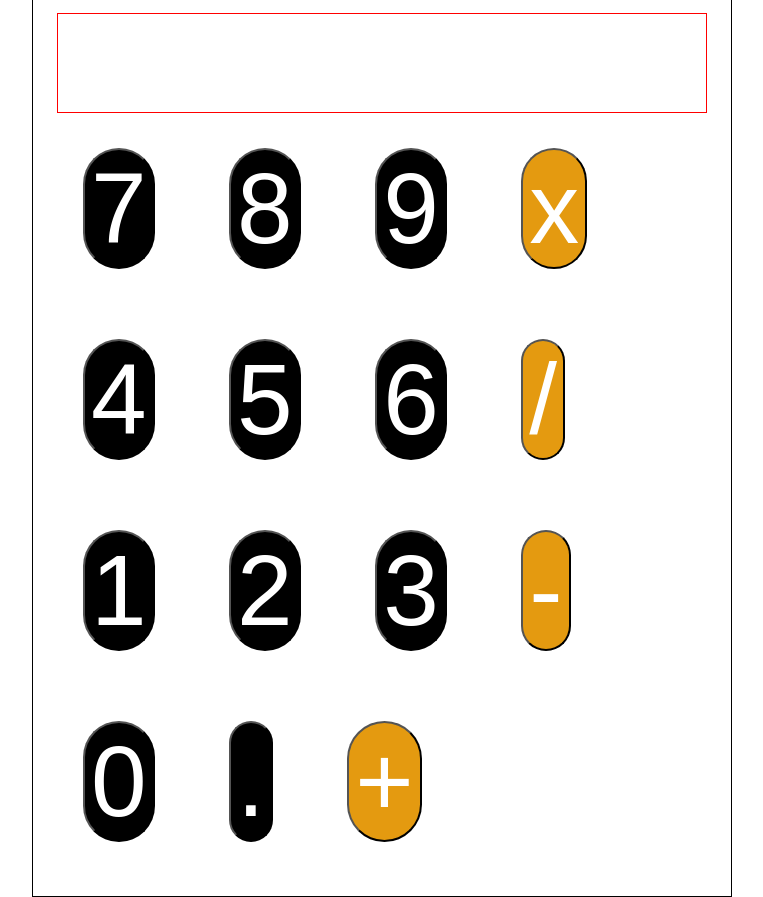
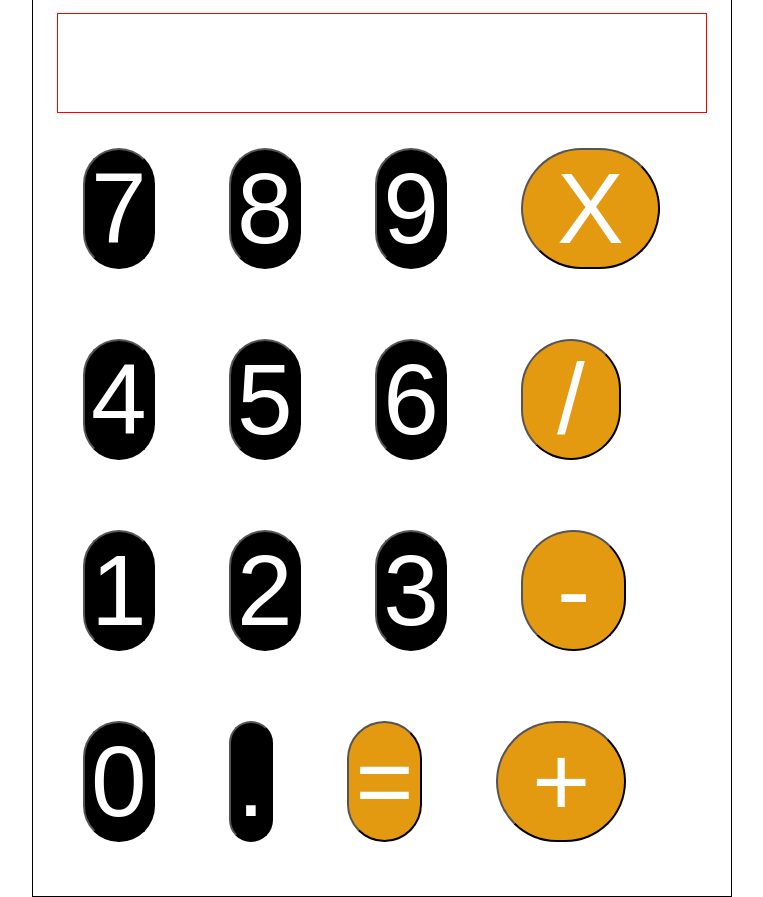
Before and after one commit to brandon-parkerson/calculator, a plain HTML site: page index.html in a window 1280 px wide. Shown: the part 40-937 px from the top of the page, without its empty margins (258-1021 px from the left). Drawn offline with Linux system fonts and the light colour scheme.

Commit message:
Change buttons to be inputs. Display the numbers and operators in the display window.

```diff
--- a/index.html
+++ b/index.html
@@ -9,27 +9,28 @@
 <body>
     <h1>Calculator</h1>
     <div class="calculator">
-        <div class="display"></div>
+        <div id="display"></div>
         <div class="buttons">
-            <button class="seven">7</button>
-            <button class="eight">8</button>
-            <button class="nine">9</button>
-            <button class="times operator" >x</button>
+            <input type="button" class="seven" onclick="moveToDisplay(this)" value="7"></input>
+            <input type="button" class="eight" onclick="moveToDisplay(this)" value="8"></input>
+            <input type="button" class="nine" onclick="moveToDisplay(this)" value="9"></input>
+            <input type="button" class="times operator" onclick="moveToDisplay(this)" value=" X "></input>
 
 
-            <button class="four">4</button>
-            <button class="five">5</button>
-            <button class="six">6</button>
-            <button class="divide operator">/</button>
+            <input type="button" class="four" onclick="moveToDisplay(this)" value="4"></input>
+            <input type="button" class="five" onclick="moveToDisplay(this)" value="5"></input>
+            <input type="button" class="six" onclick="moveToDisplay(this)" value="6"></input>
+            <input type="button" class="divide operator" onclick="moveToDisplay(this)" value=" / "></input>
 
-            <button class="one">1</button>
-            <button class="two">2</button>
-            <button class="three">3</button>
-            <button class="minus operator">-</button>
+            <input type="button" class="one" onclick="moveToDisplay(this)" value="1"></input>
+            <input type="button" class="two" onclick="moveToDisplay(this)" value="2"></input>
+            <input type="button" class="three" onclick="moveToDisplay(this)" value="3"></input>
+            <input type="button" class="minus operator" onclick="moveToDisplay(this)" value=" - "></input>
 
-            <button class="zero">0</button>
-            <button class="point">.</button>
-            <button class="plus operator">+</button>
+            <input type="button" class="zero" onclick="moveToDisplay(this)" value="0"></input>
+            <input type="button" class="point" onclick="moveToDisplay(this)" value="."></input>
+            <input type="button" class="equals operator" value="="></input>
+            <input type="button" class="plus operator" onclick="moveToDisplay(this)" value=" + "></input>
 
         </div>
     </div>
--- a/script.js
+++ b/script.js
@@ -1,3 +1,6 @@
+
+
+
 function add(num1, num2) {
     return num1 + num2;
 };
@@ -12,4 +15,9 @@ function multiply(num1, num2) {
 
 function divide(num1, num2) {
     return num1 / num2;
-}
+};
+
+function moveToDisplay(button) {
+    let num = button.value;
+    document.getElementById("display").innerHTML += num;
+};
--- a/style.css
+++ b/style.css
@@ -20,7 +20,7 @@ body {
     font-family: Arial, sans-serif;
 }
 
-.display {
+#display {
     border: 1px solid red;
     height: 100px;
     width: 650px;
@@ -28,7 +28,7 @@ body {
 
 }
 
-button {
+input {
     font-size: 100px;
     margin: 35px;
     background-color: black;
@@ -37,6 +37,6 @@ button {
 
 }
 
-button.operator {
+input.operator {
     background-color: rgb(228, 154, 16);
 }
```
